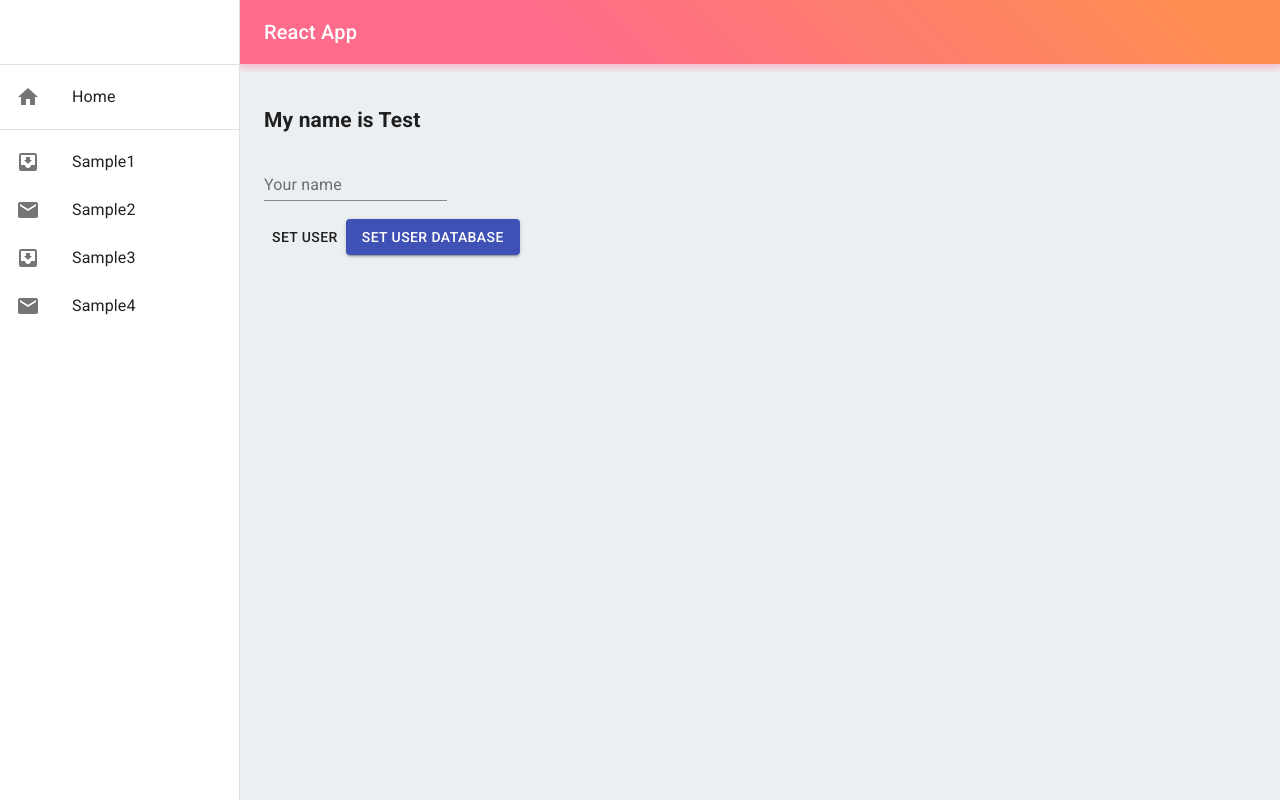
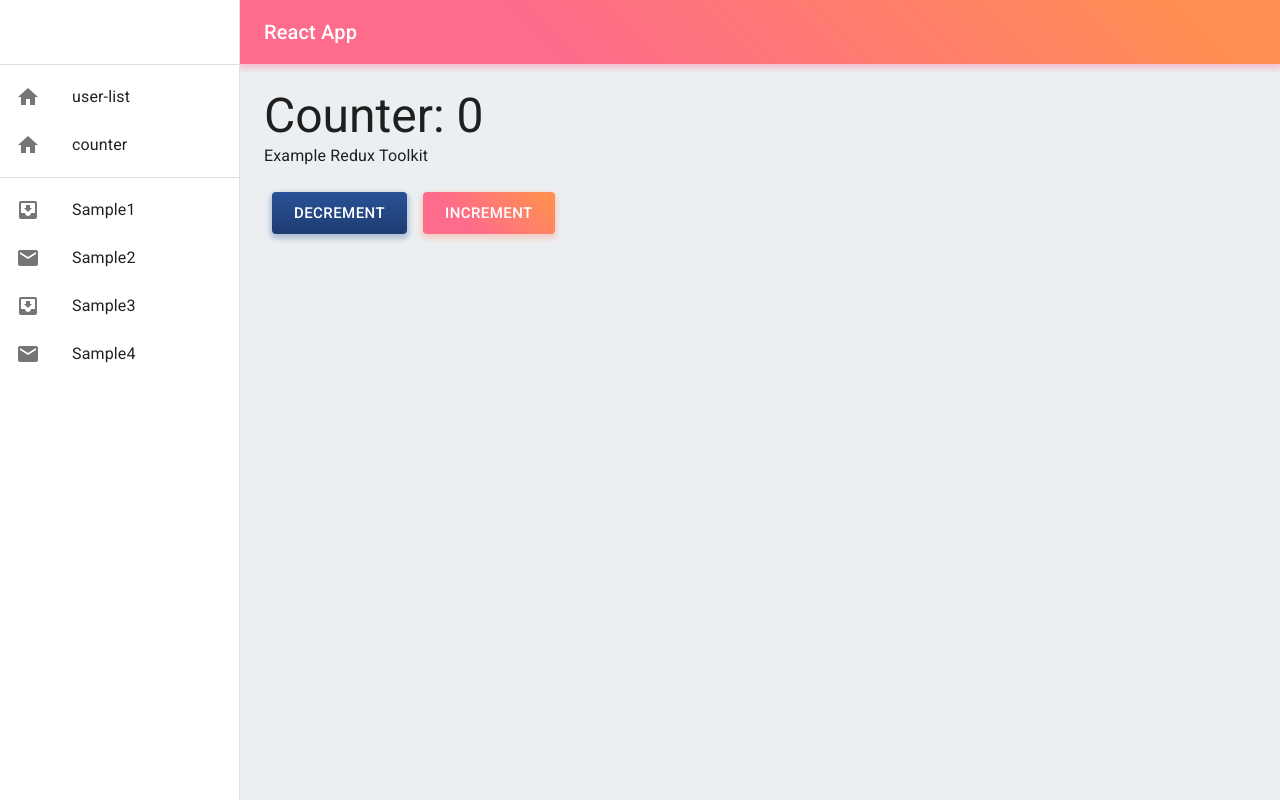
Before and after one commit to eleline/React-App-Template, a React (Create React App) app: page /counter in a window 1280 px wide. Built offline with nearby package versions, Linux system fonts and the light colour scheme.

Commit message:
react-routerの導入

```diff
--- a/package.json
+++ b/package.json
@@ -41,6 +41,7 @@
 		"@testing-library/react": "^9.3.2",
 		"@testing-library/user-event": "^7.1.2",
 		"@types/react-redux": "^7.1.6",
+		"@types/react-router-dom": "^5.1.3",
 		"@types/redux-logger": "^3.0.7",
 		"@types/styled-components": "^4.4.2",
 		"babel-loader": "^8.0.6",
@@ -52,6 +53,7 @@
 		"react": "^16.12.0",
 		"react-dom": "^16.12.0",
 		"react-redux": "^7.1.3",
+		"react-router-dom": "^5.1.2",
 		"react-scripts": "3.3.0",
 		"redux-logger": "^3.0.6",
 		"style-loader": "^1.1.3",
--- a/src/components/App/index.tsx
+++ b/src/components/App/index.tsx
@@ -1,4 +1,5 @@
 import React from 'react';
+import { BrowserRouter as Router, Route, Switch } from 'react-router-dom';
 import Counter from '../Counter';
 import UserList from '../UserList';
 import CustomDrawer from '../CustomDrawer';
@@ -28,6 +29,7 @@ const App = (props: ResponsiveDrawerProps) => {
 
 	return (
 		<StylesProvider injectFirst>
+			<Router>
 				<AppArea>
 					<div className={classes.root}>
 						<CustomAppBar position="fixed" className={classes.appBar}>
@@ -78,11 +80,14 @@ const App = (props: ResponsiveDrawerProps) => {
 						</nav>
 						<main className={classes.content}>
 							<div className={classes.toolbar} />
-						<UserList />
-						{/* <Counter /> */}
+							<Switch>
+								<Route path="/user-list" exact component={UserList} />
+								<Route path="/counter" exact component={Counter} />
+							</Switch>
 						</main>
 					</div>
 				</AppArea>
+			</Router>
 		</StylesProvider>
 	);
 };
--- a/src/components/Counter/index.tsx
+++ b/src/components/Counter/index.tsx
@@ -18,7 +18,9 @@ const Counter = () => {
 
 	return (
 		<>
-			<Typography variant="h3">Counter: {counter}</Typography>
+			<Typography variant="h3" component="h2">
+				Counter: {counter}
+			</Typography>
 			<Typography paragraph>Example Redux Toolkit</Typography>
 			<div className={classes.spacing}>
 				<CustomDecrement
--- a/src/components/CustomDrawer/index.tsx
+++ b/src/components/CustomDrawer/index.tsx
@@ -1,4 +1,5 @@
 import React from 'react';
+import { Link } from 'react-router-dom';
 import Divider from '@material-ui/core/Divider';
 import List from '@material-ui/core/List';
 import ListItem from '@material-ui/core/ListItem';
@@ -17,13 +18,15 @@ const Drawer: React.FC = () => {
 			<div className={classes.toolbar} />
 			<Divider />
 			<List>
-				{['Home'].map((text, index) => (
-					<ListItem button key={text}>
-						<ListItemIcon>
-							<HomeIcon />
-						</ListItemIcon>
-						<ListItemText primary={text} />
-					</ListItem>
+				{['user-list', 'counter'].map((text, index) => (
+					<Link to={text} key={text} className={classes.linkText}>
+						<ListItem button>
+							<ListItemIcon>
+								<HomeIcon />
+							</ListItemIcon>
+							<ListItemText primary={text} />
+						</ListItem>
+					</Link>
 				))}
 			</List>
 			<Divider />
--- a/src/components/CustomDrawer/style.tsx
+++ b/src/components/CustomDrawer/style.tsx
@@ -3,5 +3,12 @@ import { createStyles, makeStyles, Theme } from '@material-ui/core/styles';
 export const useStyles = makeStyles((theme: Theme) =>
 	createStyles({
 		toolbar: theme.mixins.toolbar,
+		linkText: {
+			color: 'inherit',
+			textDecoration: 'none',
+			'&:hover': {
+				color: 'inherit',
+			},
+		},
 	}),
 );
--- a/src/components/UserList/index.tsx
+++ b/src/components/UserList/index.tsx
@@ -2,6 +2,7 @@ import React, { useState } from 'react';
 import { useDispatch, useSelector } from 'react-redux';
 import Button from '@material-ui/core/Button';
 import TextField from '@material-ui/core/TextField';
+import Typography from '@material-ui/core/Typography';
 import userListModule, { fetchAsync, setUser } from '../../store/UserList';
 import { ButtonArea } from './style';
 
@@ -31,7 +32,9 @@ const UserList: React.FC = () => {
 
 	return (
 		<>
-			<h2>My name is {user.name}</h2>
+			<Typography variant="h3" component="h2">
+				My name is {user.name}
+			</Typography>
 			<form noValidate autoComplete="off">
 				<TextField
 					id="name"
```
Also changed, not shown: 1 other file (tests, documents, lock files or other folders). Lines whose indentation alone changed are shown as unchanged.
